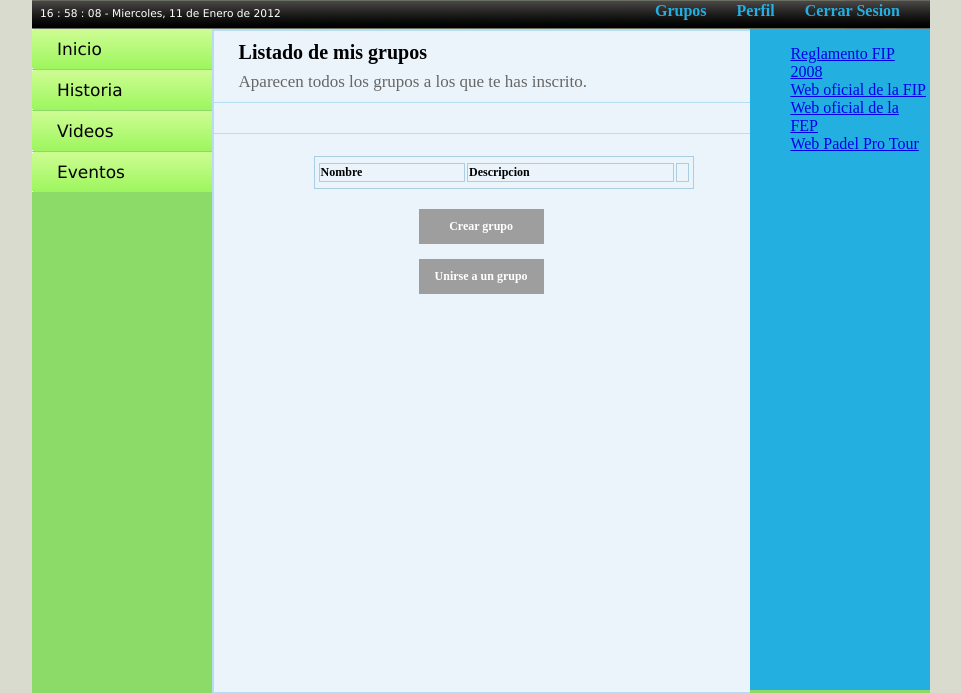
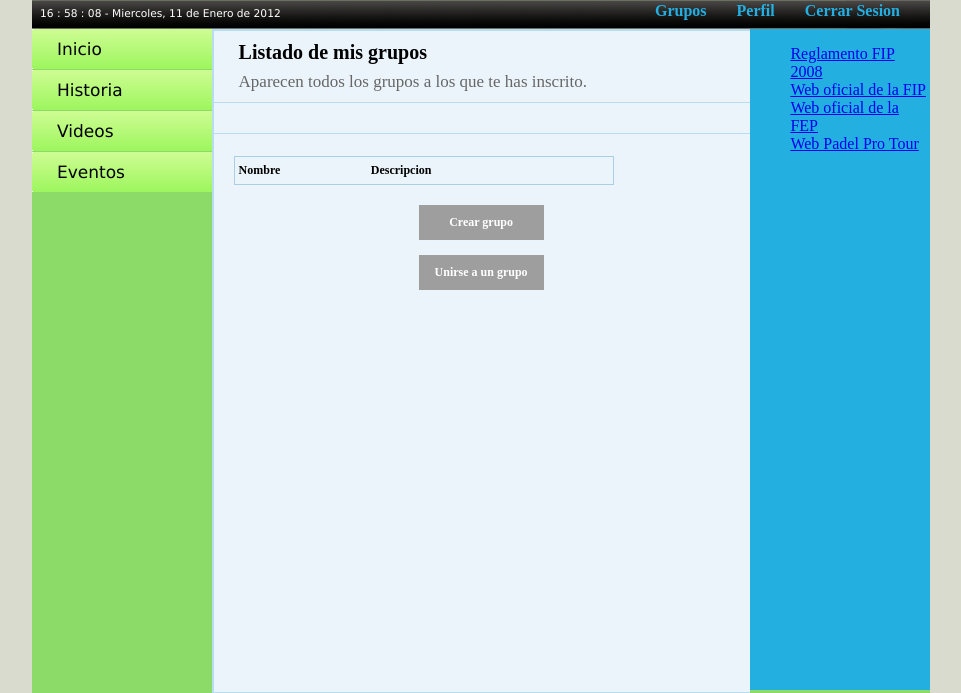
Before and after one commit to rafavermo/padelbook, a PHP site: page /grupos.php in a window 1280 px wide. Shown: the part 172-865 px from the top of the page, without its empty margins (159-1120 px from the left). Run offline with PHP 8.4, Linux system fonts and the light colour scheme; the visitor is signed in with stand-in values (Sample User, id 1); data that the repository does not hold is empty; grey boxes are pictures that could not be loaded.

Commit message:
Hoja de estilo

```diff
--- a/branches/estilo/Estilo_principal.css
+++ b/branches/estilo/Estilo_principal.css
@@ -17,6 +17,13 @@ p, h1, form, button{
 	border:0;
 	margin:0;
 	padding:0;
+}
+
+tr, td{
+	border:0;
+	margin:0;
+	padding:0;
+	width: 15px;
 }
 .spacer{
 	clear:both;
@@ -100,10 +107,10 @@ p, h1, form, button{
 }
 
 #stylized table {
-    border: 1px solid #AACFE4;
+	border: 1px solid #AACFE4;
     float: left;
     font-size: 12px;
-    margin: 2px 0 20px 100px;
+    margin: 2px 0 20px 20px;
     padding: 4px 2px;
     width: 380px;
 }
```
